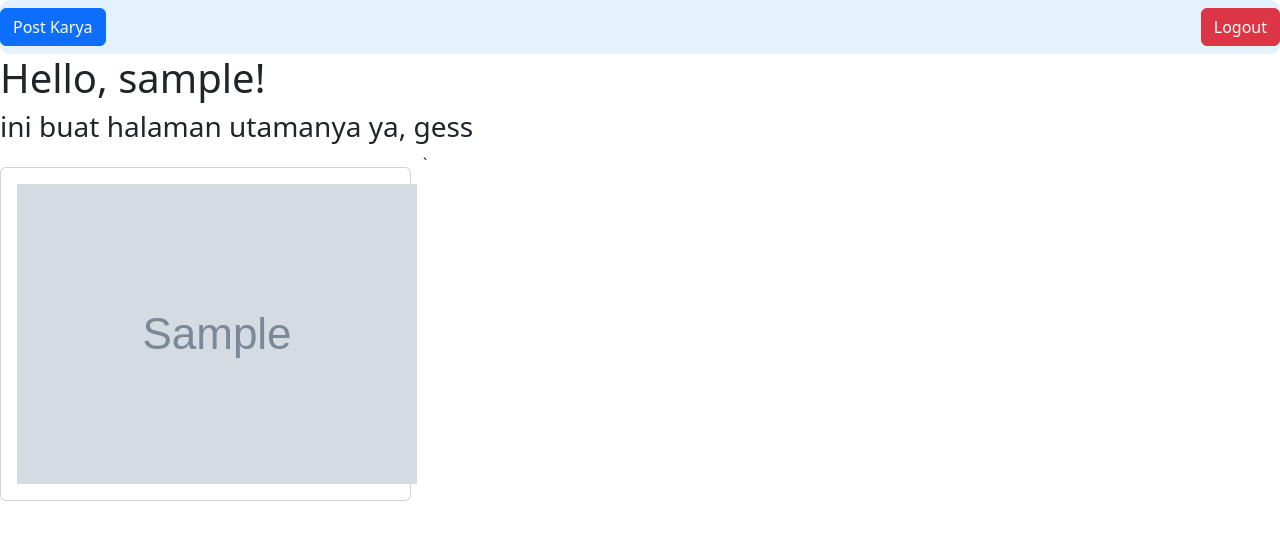
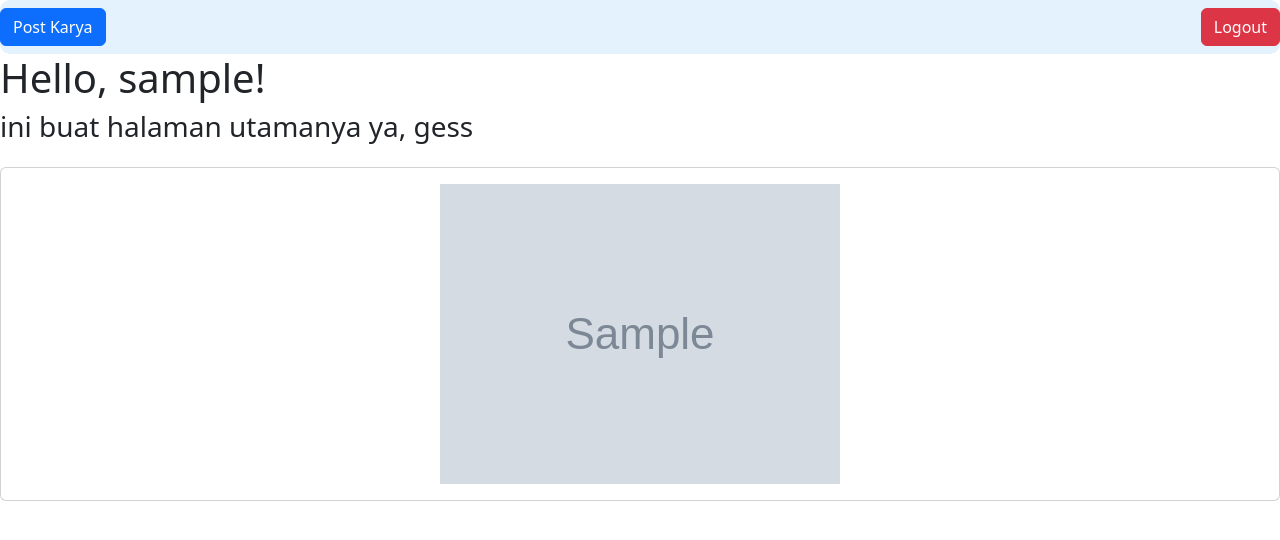
Before and after one commit to alvinxrw2002/E05-Arti, a Django app: page / in a window 1280 px wide. Shown: the top 540 px of the page. Run offline with Django 4.2, Linux system fonts and the light colour scheme; a user stored in the database is signed in; tables that the repository leaves empty hold one stand-in row (values such as "Sample post"); grey boxes marked "Sample" are stand-in pictures.

Commit message:
col adjustment

```diff
--- a/arti/templates/index.html
+++ b/arti/templates/index.html
@@ -15,7 +15,7 @@
 
 <div class="row">
     {% for karya in karyas %}
-    <div id="${idData}" class="col-sm-4">
+    <div id="${idData}" class="col-sm-12">
         <div id="hvr-sweep-to-right" class="card text-center" style="margin: 15px 0;">
             <div class="card-body">
                 <img src="{{ karya.karya_image }}">
```
